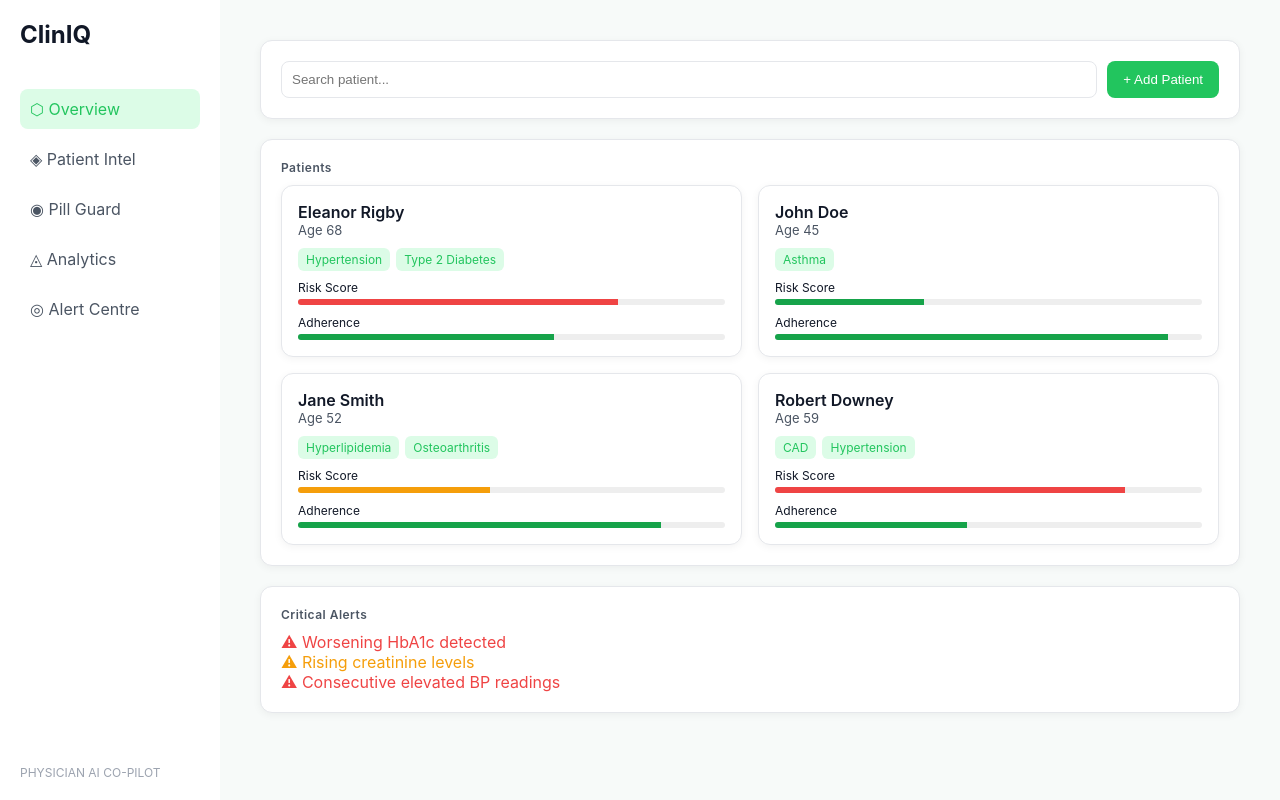
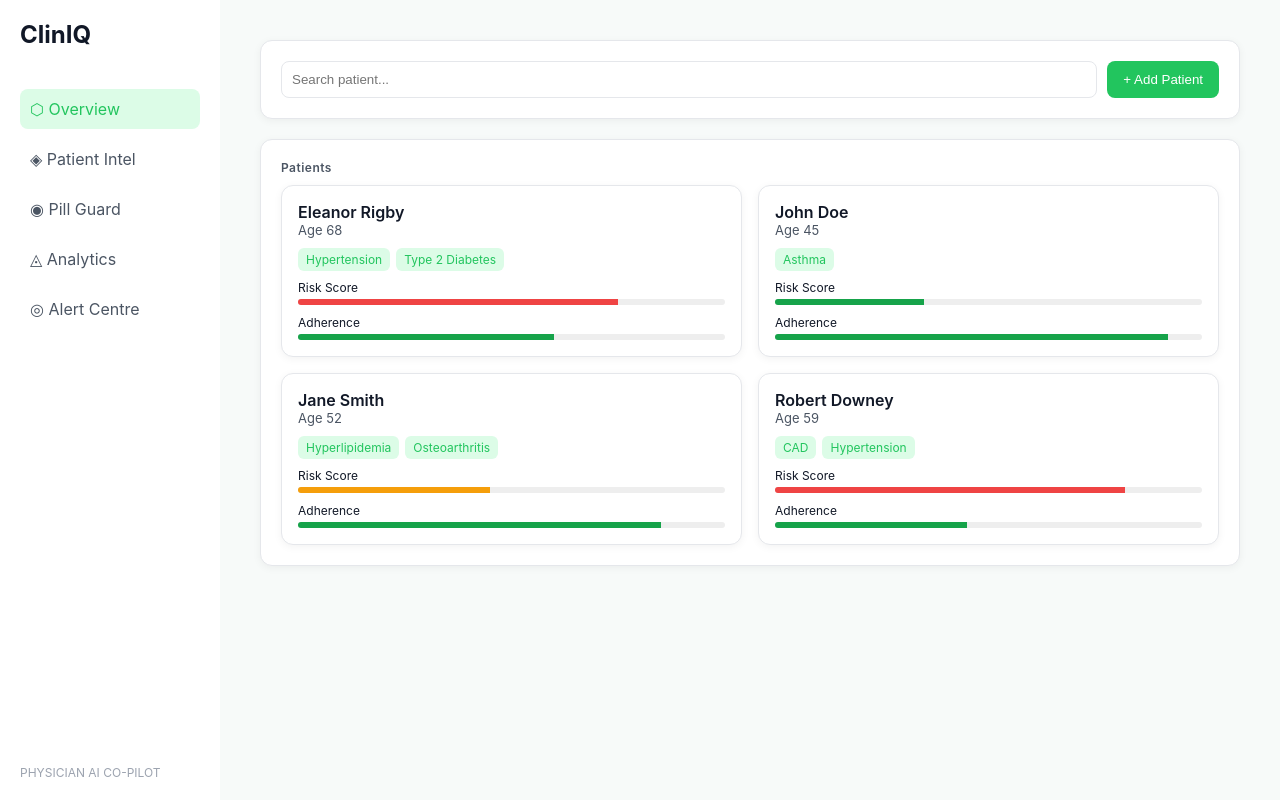
Before and after one commit to Keerthivasakrishna/cliniq, a React (Vite) app: page / in a window 1280 px wide. Built offline with nearby package versions, Linux system fonts and the light colour scheme.

Commit message:
remove critical alerts from overview to streamline demo flow

```diff
--- a/src/views/Overview.jsx
+++ b/src/views/Overview.jsx
@@ -68,20 +68,6 @@ export default function Overview({ setActivePatient, goToPatient }) {
                 </div>
             </GlassPanel>
 
-            {/* Critical Alerts */}
-            <GlassPanel title="Critical Alerts">
-                <div style={{ color: T.danger }}>
-                    ⚠ Worsening HbA1c detected
-                </div>
-
-                <div style={{ color: T.warning }}>
-                    ⚠ Rising creatinine levels
-                </div>
-
-                <div style={{ color: T.danger }}>
-                    ⚠ Consecutive elevated BP readings
-                </div>
-            </GlassPanel>
         </div>
     );
 }
```
